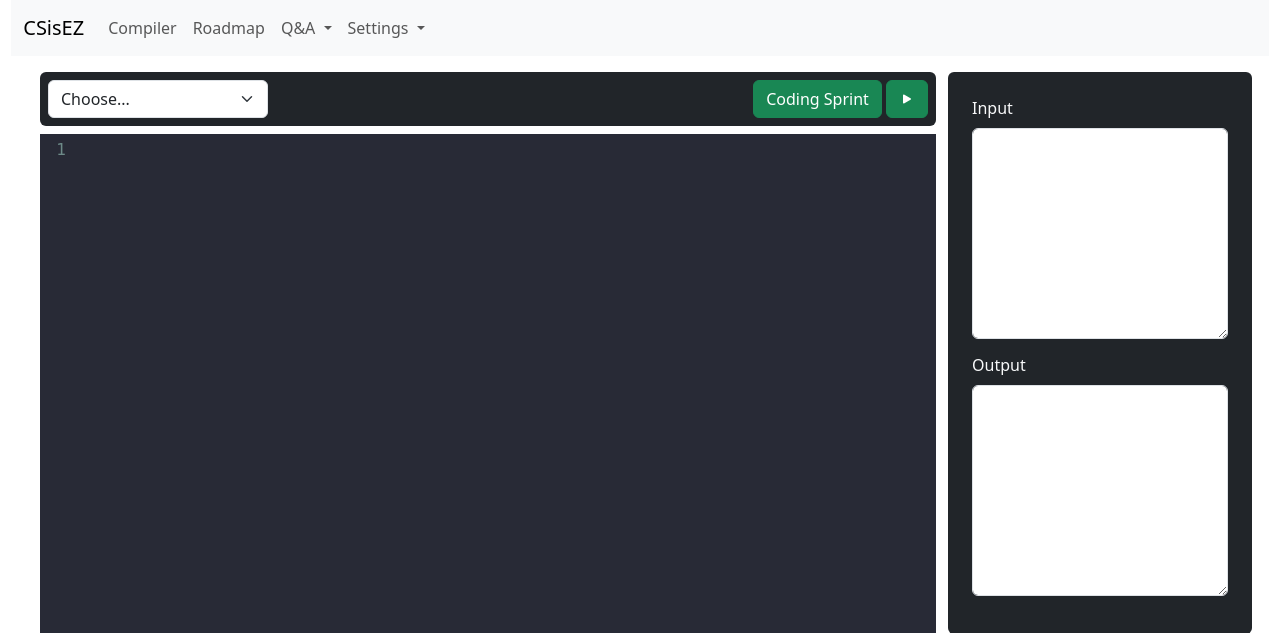
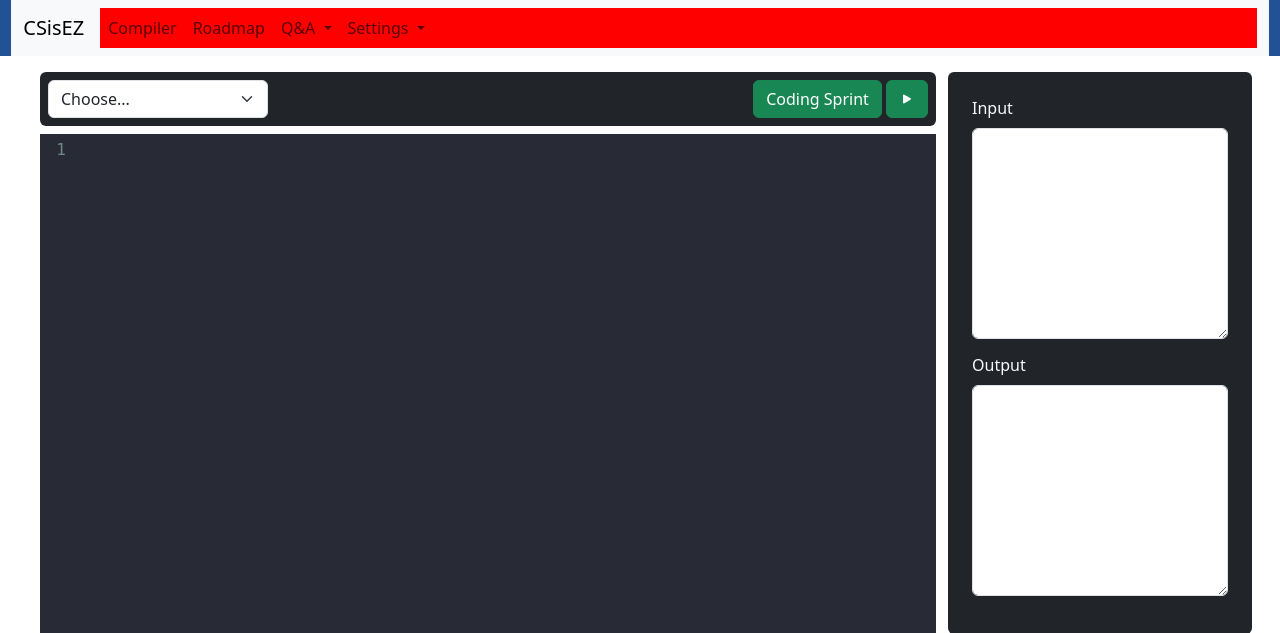
Before and after one commit to sfransis/AggieCompiler, a Flask app: page /compiler in a window 1280 px wide. Shown: the top 633 px of the page. Run offline with Flask 3, Linux system fonts and the light colour scheme.

Commit message:
Please enter the commit message for your changes. Lines starting  with '#' will be ignored, and an empty message aborts the commit.
 Committer: Kevin Haro <kharo019@kharo019ca6f.nmsu.edu>

 On branch main
Your branch is up to date with 'origin/main'.

 Changes to be committed:
	modified:   static/style.css
	modified:   templates/baseTemplate.html

 Untracked files:
	static/addon/closeBracket.js
	static/languages/

```diff
--- a/aggieComp/static/style.css
+++ b/aggieComp/static/style.css
@@ -8,17 +8,26 @@ body {
     margin:0;
     padding:0;
     font-family: sans-serif;
-    background: #8c0b42;
+    background: #00337C;
     height: 100%;
 
 }
+#navbarNavDropdown {
+	background-color: red;
+	color: red;
+}
+
+#navbarone{
+	background-color: #205295;
+}
+
 
 .p{
   color:rgb(33, 83, 133);
 }
 
 h1{
-    color: white;
+    color: #00337C;
 }
 
 /* This shit is for the creations of the "asking question" box with their selections and stuff */
@@ -216,6 +225,7 @@ h1{
 .navbar {
   margin: 11.25px;
   margin-top: 0;
+
 }
 
 #test-cont{
@@ -723,6 +733,7 @@ color: #a75d54;
 
 .container-fluid{
   height: 90%;
+
 }
 
 .col-xl-10{
--- a/aggieComp/templates/baseTemplate.html
+++ b/aggieComp/templates/baseTemplate.html
@@ -16,7 +16,8 @@
 
         <!-- this is the start of the nav bar that can be found at the top of each page
              it was taken from boot strap so we wouldn't have to worry a shit load about creating it -->
-        <nav class="navbar navbar-expand-lg bg-body-tertiary">
+	<div id = "navbarone">
+		<nav class="navbar navbar-expand-lg bg-body-tertiary">
             <div class="container-fluid">
               <a class="navbar-brand" href="/home"> CSisEZ </a>
               <button class="navbar-toggler" type="button" data-bs-toggle="collapse" data-bs-target="#navbarNavDropdown" aria-controls="navbarNavDropdown" aria-expanded="false" aria-label="Toggle navigation">
@@ -88,7 +89,7 @@
               </div>
             </div>
         </nav> <!-- this is the end of the nav bar section -->
-
+	</div>
         <!-- <p> {{content}}... is the paramter passing test for html</p> -->
         <!-- this is a way to add in actual python code even if it's limited -->
         <!-- You can add in a lot of other python thins like ifs and shit but there is a
```
